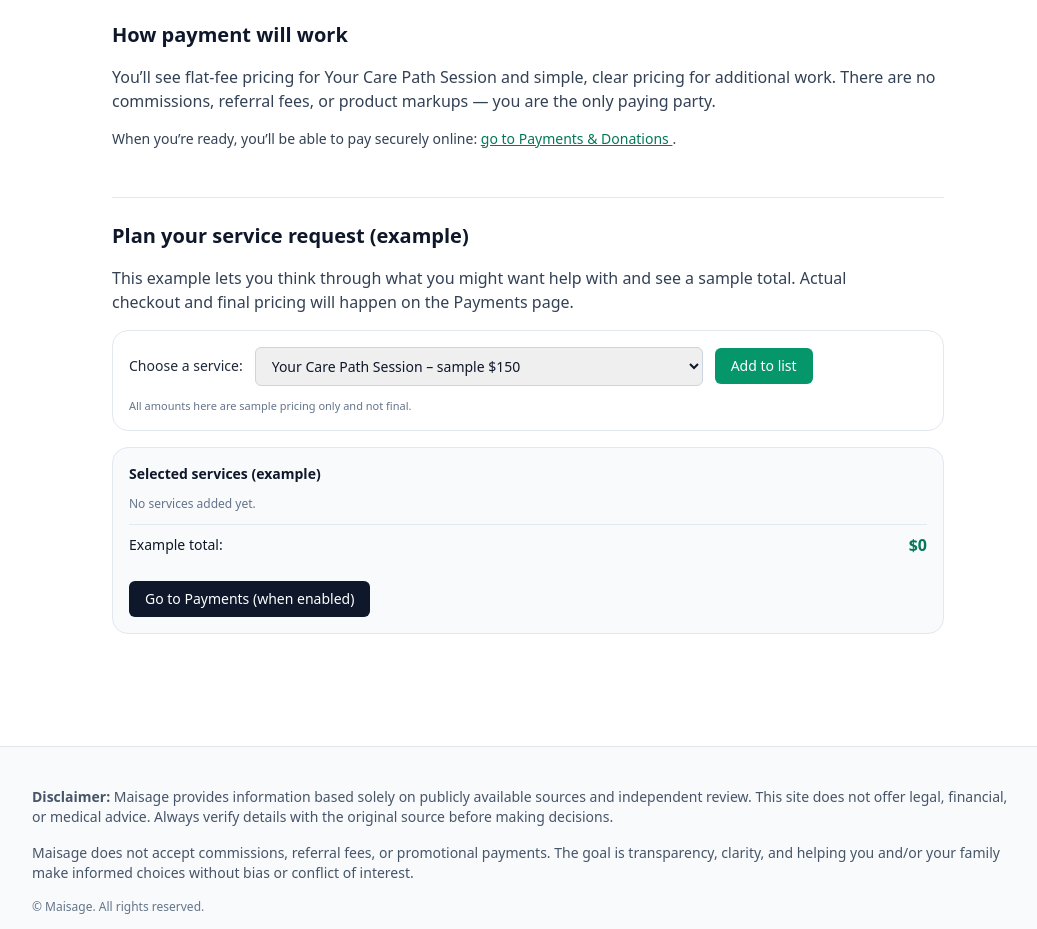
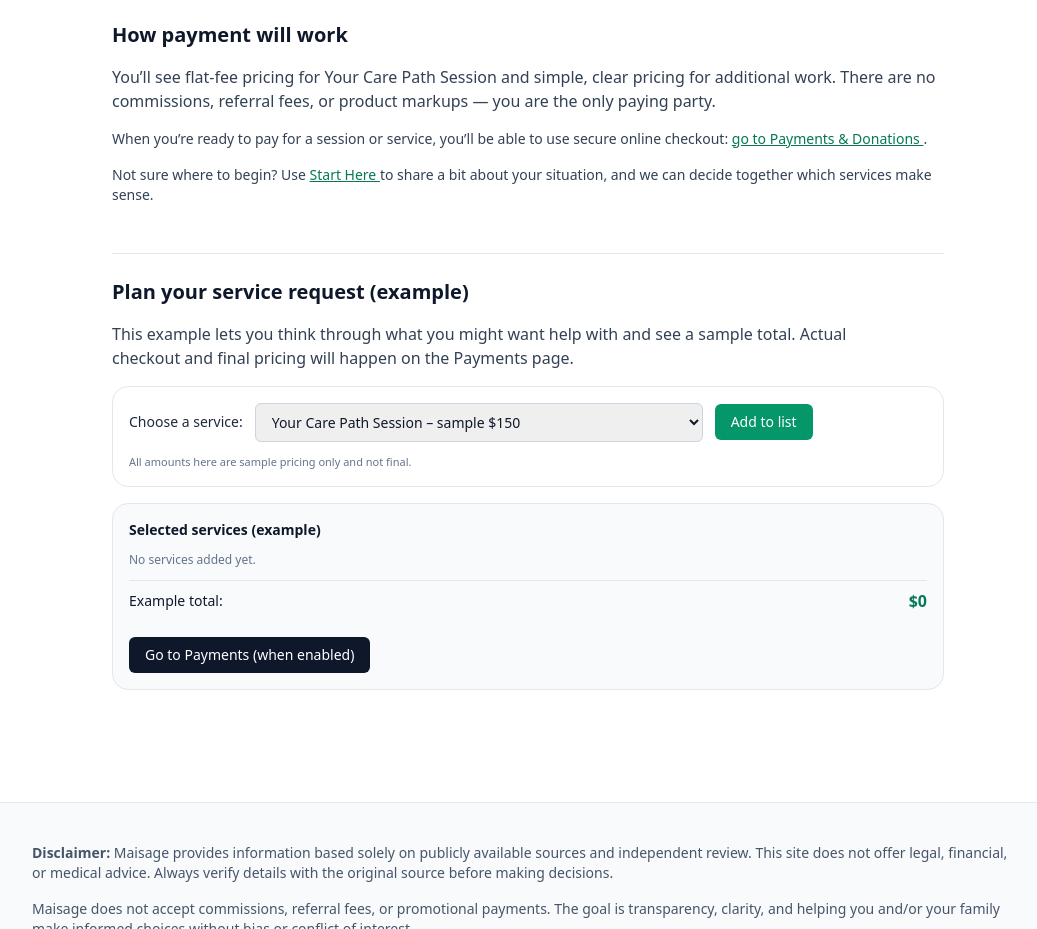
Before and after one commit to maisage/Maisage-site, a plain HTML site: page services.html in a window 1280 px wide. Shown: the part 2460-3389 px from the top of the page, without its empty margins (112-1149 px from the left). Drawn offline with nearby package versions, Linux system fonts and the light colour scheme.

Commit message:
Update services.html

```diff
--- a/services.html
+++ b/services.html
@@ -3,7 +3,7 @@
 <head>
   <meta charset="utf-8" />
   <meta name="viewport"
-        content="width=device-width,initial-scale=1,maximum-scale=1" />
+        content="width=device-width,initial-scale=1,maximum-width=1" />
   <title>Services | Maisage</title>
   <script src="https://cdn.tailwindcss.com"></script>
 </head>
@@ -219,10 +219,18 @@
       </p>
 
       <p class="text-xs sm:text-sm text-slate-700">
-        When you’re ready, you’ll be able to pay securely online:
+        When you’re ready to pay for a session or service, you’ll be able to use secure online checkout:
         <a href="payments.html" class="text-emerald-700 underline hover:text-emerald-800">
           go to Payments & Donations
         </a>.
+      </p>
+
+      <p class="text-xs sm:text-sm text-slate-700">
+        Not sure where to begin? Use
+        <a href="start-here.html" class="text-emerald-700 underline hover:text-emerald-800">
+          Start Here
+        </a>
+        to share a bit about your situation, and we can decide together which services make sense.
       </p>
     </section>
 
```
